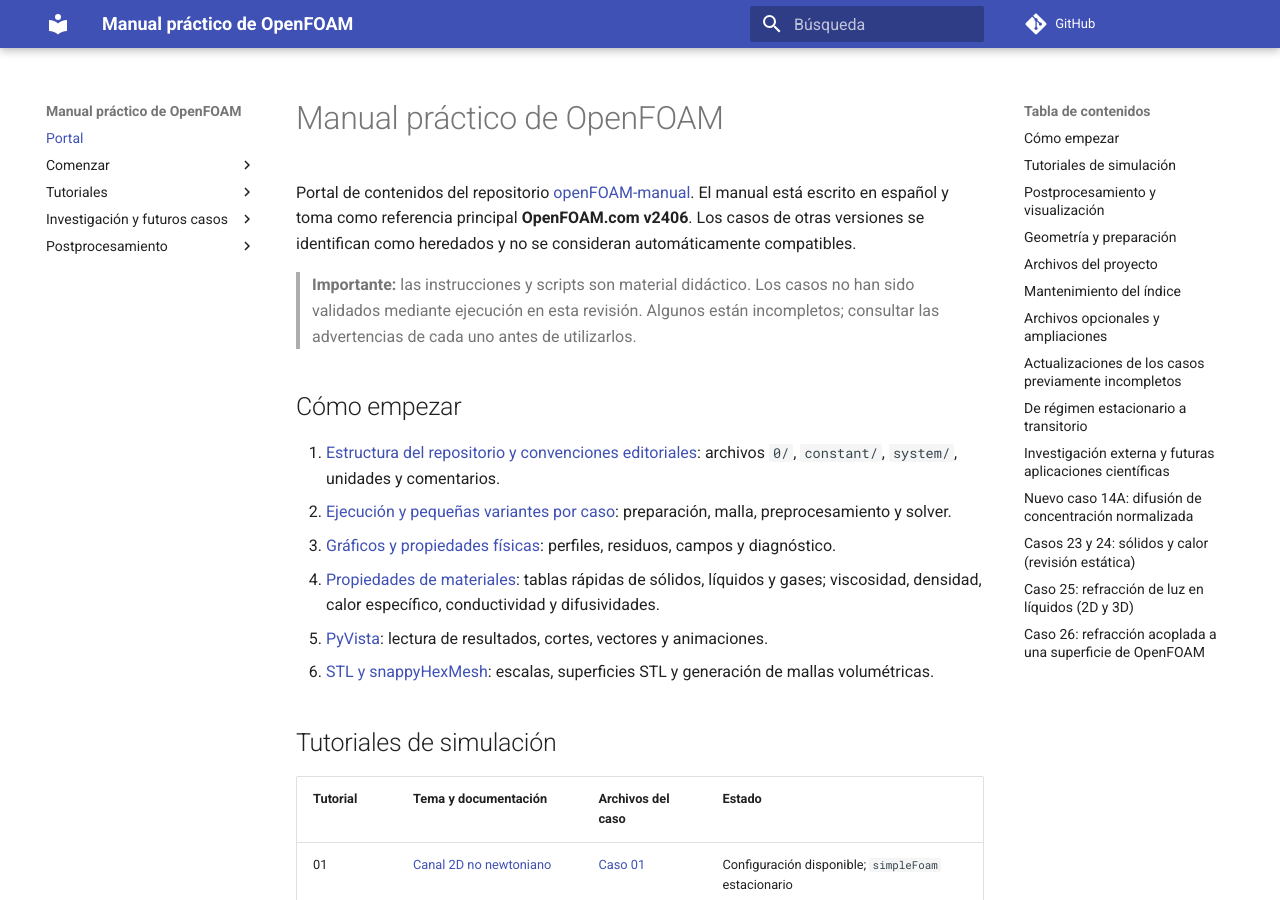
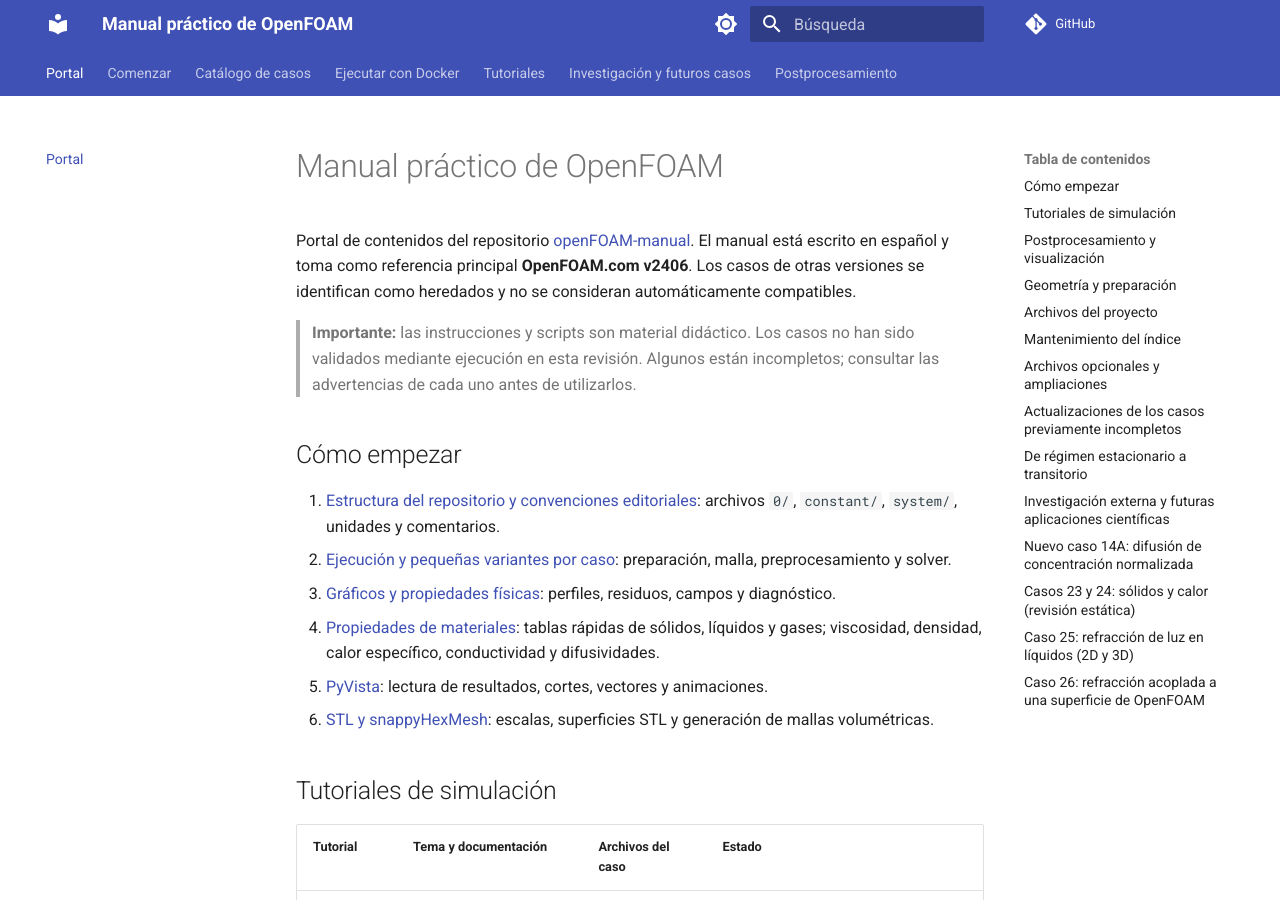
Before and after one commit to juanjosecas/openFOAM-manual, an MkDocs documentation site: the page built from docs/index.md, in a window 1280 px wide and 900 px high. Built offline with MkDocs 1.6.1 and Material for MkDocs 9.7.7, drawn with Linux system fonts in a browser that asks for light colours; comment, search, counter and statistics services are not loaded.

Commit message:
Add Material navigation, search, theme and generated cases catalog

```diff
--- a/mkdocs.yml
+++ b/mkdocs.yml
@@ -5,6 +5,23 @@
 theme:
   name: material
   language: es
+  features:
+    - navigation.tabs
+    - navigation.sections
+    - navigation.expand
+    - navigation.top
+    - search.suggest
+    - search.highlight
+    - content.code.copy
+  palette:
+    - scheme: default
+      toggle:
+        icon: material/brightness-7
+        name: Cambiar a modo oscuro
+    - scheme: slate
+      toggle:
+        icon: material/brightness-4
+        name: Cambiar a modo claro
 nav:
   - Portal: index.md
   - Comenzar:
@@ -13,6 +30,10 @@
       - De simpleFoam a transitorio: simplefoam-a-transitorio.md
       - Propiedades de materiales: propiedades-de-materiales.md
       - Estándar de casos autocontenidos: estandar-casos-autocontenidos.md
+  - Catálogo de casos: catalogo-casos.md
+  - Ejecutar con Docker:
+      - Scripts por caso: docker-por-caso.md
+      - Lanzador general: ejecutar-con-docker.md
   - Tutoriales:
       - 01 · Canal no newtoniano: tutoriales/01-canal-no-newtoniano.md
       - 02 · Canal con obstáculos: tutoriales/02-canal-obstaculos.md
@@ -48,6 +69,10 @@
   - tables
   - pymdownx.superfences
   - pymdownx.highlight
+  - pymdownx.inlinehilite
+  - pymdownx.snippets
+  - pymdownx.tabbed:
+      alternate_style: true
   - pymdownx.arithmatex:
       generic: true
 extra_javascript:
```
